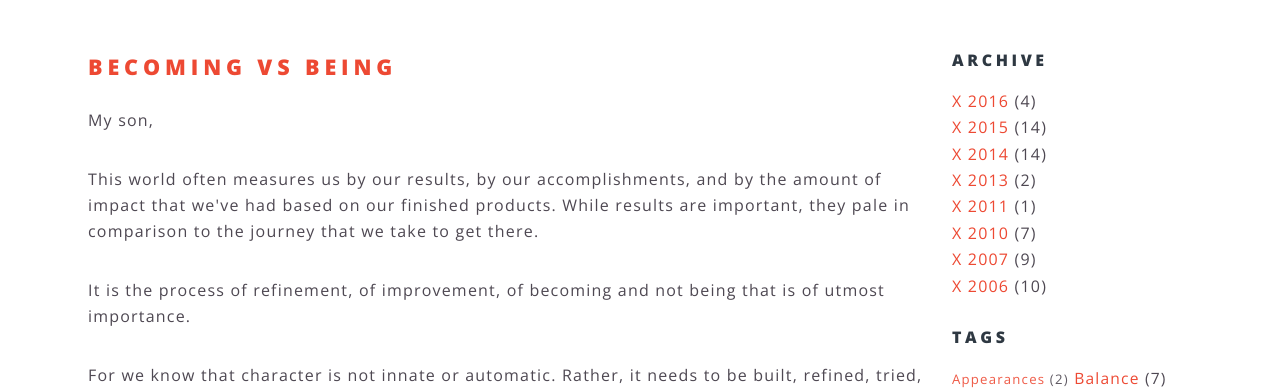
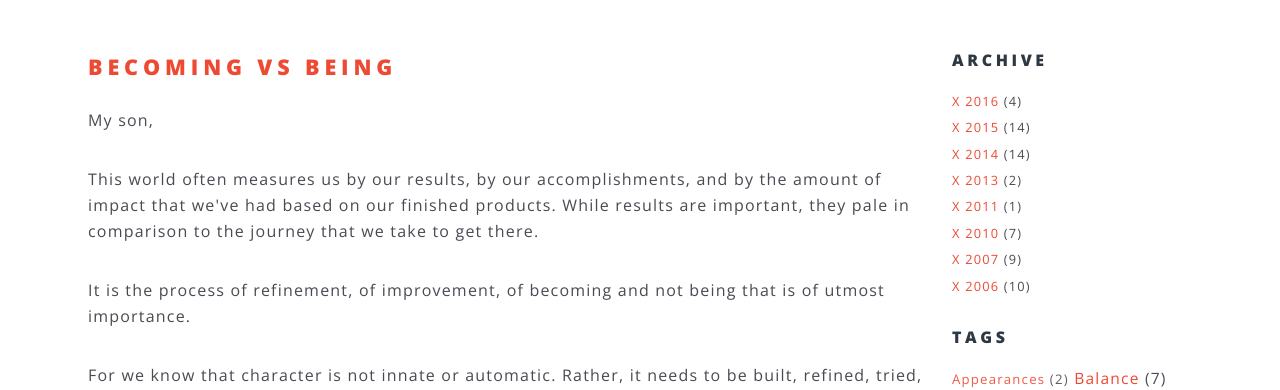
Before and after one commit to samng96/samng.me, a Jekyll site: the page built from letters-to-my-son/index.html, in a window 1280 px wide. Shown: the part 420-810 px from the top of the page. Built offline with Jekyll 4.4.1, drawn with Linux system fonts in a browser that asks for light colours.

Commit message:
small caps on archive links

```diff
--- a/css/main.scss
+++ b/css/main.scss
@@ -1071,7 +1071,8 @@ $baseurl: '{{ site.baseurl }}/images';
 
   .smallAllCaps
   {
-    font-variant: small-caps;
+  	font-size: 80%;
+    font-variant: all-caps;
   }
 }
 
```
